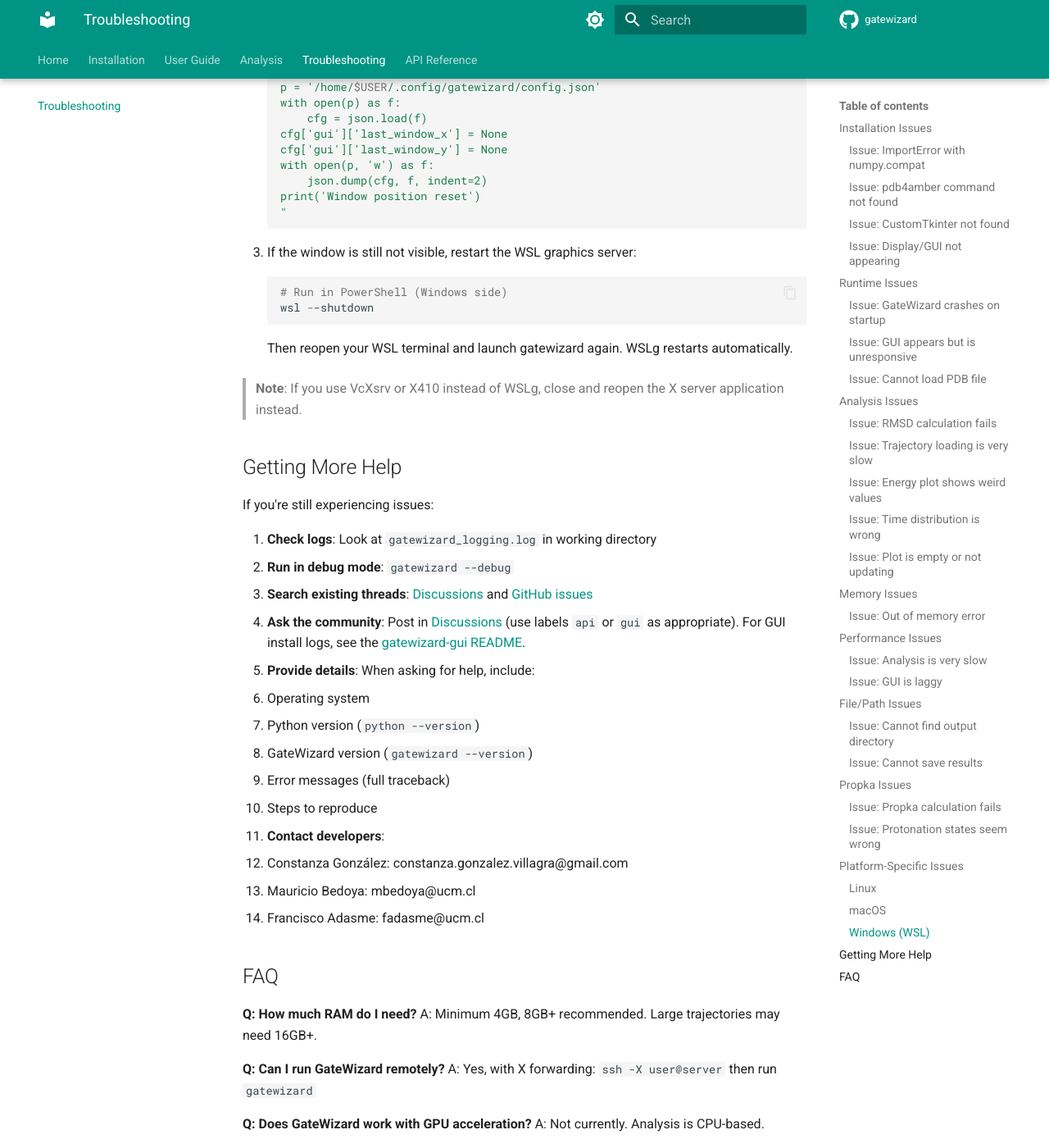
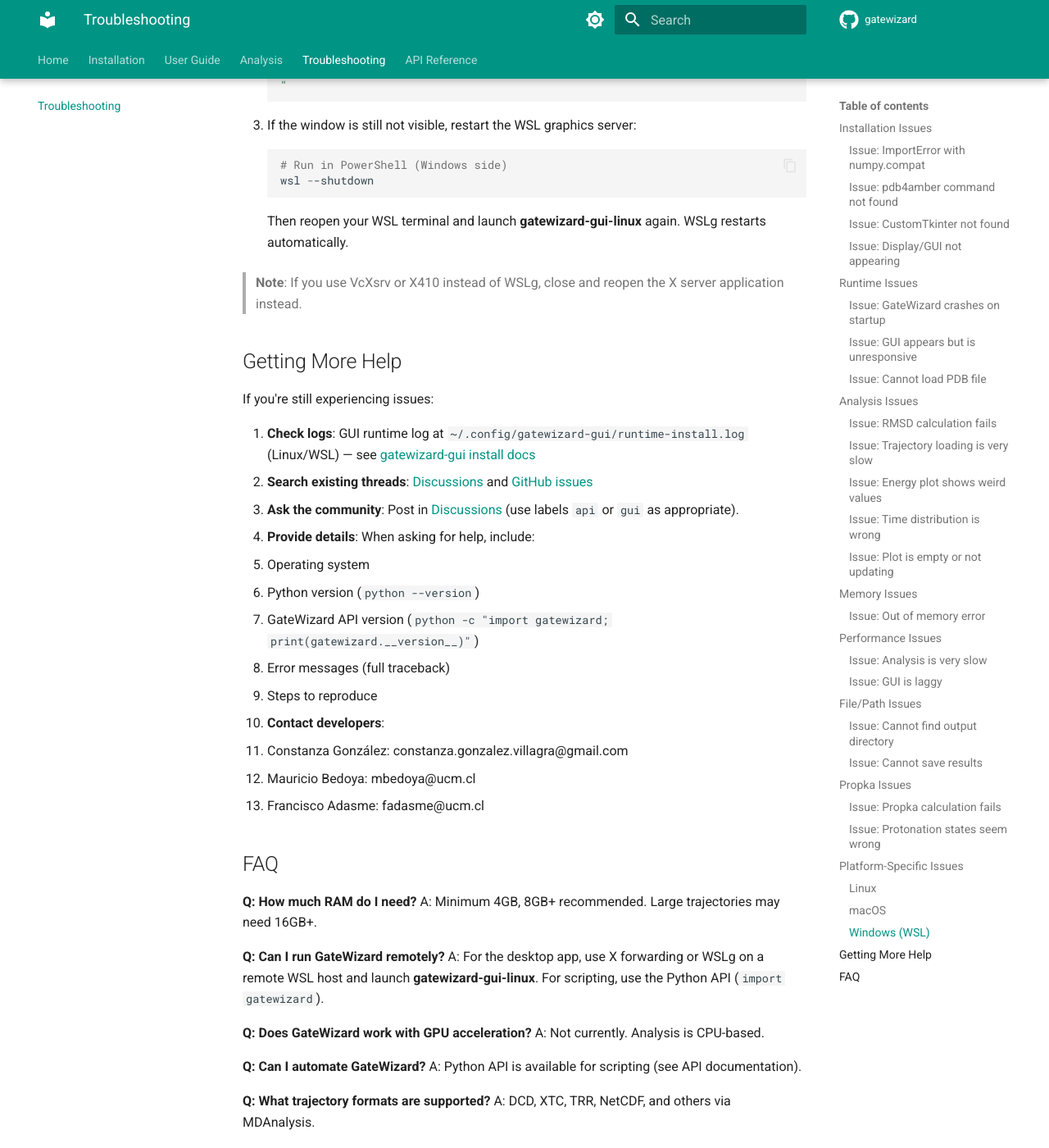
Before and after one commit to maurobedoya/gatewizard, an MkDocs documentation site: the page built from docs/troubleshooting.md, in a window 1280 px wide and 1400 px high, scrolled down 8154 px. Shown: the whole window at 82% size. Built offline with MkDocs 1.6.1 and Material for MkDocs 9.7.7, drawn with Linux system fonts in a browser that asks for light colours; comment, search, counter and statistics services are not loaded; the version menu is left out; some of the changed text lies outside the part shown.

Commit message:
Release API 1.0.43
Drops the gatewizard console command, and updates documentation.

````diff
--- a/docs/troubleshooting.md
+++ b/docs/troubleshooting.md
@@ -69,11 +69,8 @@ export DISPLAY=:0
 
 **On macOS**:
 ```bash
-# Install python.app for GUI support
-conda install -c conda-forge python.app
-
-# Run with pythonw
-pythonw -m gatewizard
+# For the desktop app, use gatewizard-gui from Applications
+# See https://github.com/franciscoadasme/gatewizard-gui#macos
 ```
 
 **On Windows WSL**:
@@ -99,12 +96,7 @@ python -c "import MDAnalysis"
 python -c "import parmed"
 ```
 
-**Check 3**: Run with debug mode
-```bash
-gatewizard --debug
-```
-
-**Solution**: Look at error messages and reinstall problematic packages.
+**Check 3**: For the desktop app, check install logs (see [gatewizard-gui README](https://github.com/franciscoadasme/gatewizard-gui#install))
 
 ### Issue: GUI appears but is unresponsive
 
@@ -398,9 +390,9 @@ This can happen after a crash, a display configuration change, or when the WSLg
 
 **Solution (step by step)**:
 
-1. Kill any running gatewizard process:
+1. Kill any running GateWizard GUI process:
 ```bash
-pkill -f gatewizard
+pkill -f gatewizard-gui
 ```
 
 2. Reset the saved window position:
@@ -423,7 +415,7 @@ print('Window position reset')
 # Run in PowerShell (Windows side)
 wsl --shutdown
 ```
-Then reopen your WSL terminal and launch gatewizard again. WSLg restarts automatically.
+Then reopen your WSL terminal and launch **gatewizard-gui-linux** again. WSLg restarts automatically.
 
 > **Note**: If you use VcXsrv or X410 instead of WSLg, close and reopen the X server application instead.
 
@@ -431,18 +423,17 @@ Then reopen your WSL terminal and launch gatewizard again. WSLg restarts automat
 
 If you're still experiencing issues:
 
-1. **Check logs**: Look at `gatewizard_logging.log` in working directory
-2. **Run in debug mode**: `gatewizard --debug`
-3. **Search existing threads**: [Discussions](https://github.com/maurobedoya/gatewizard/discussions) and [GitHub issues](https://github.com/maurobedoya/gatewizard/issues)
-4. **Ask the community**: Post in [Discussions](https://github.com/maurobedoya/gatewizard/discussions) (use labels `api` or `gui` as appropriate). For GUI install logs, see the [gatewizard-gui README](https://github.com/franciscoadasme/gatewizard-gui#install).
-5. **Provide details**: When asking for help, include:
+1. **Check logs**: GUI runtime log at `~/.config/gatewizard-gui/runtime-install.log` (Linux/WSL) — see [gatewizard-gui install docs](https://github.com/franciscoadasme/gatewizard-gui#install)
+2. **Search existing threads**: [Discussions](https://github.com/maurobedoya/gatewizard/discussions) and [GitHub issues](https://github.com/maurobedoya/gatewizard/issues)
+3. **Ask the community**: Post in [Discussions](https://github.com/maurobedoya/gatewizard/discussions) (use labels `api` or `gui` as appropriate).
+4. **Provide details**: When asking for help, include:
    - Operating system
    - Python version (`python --version`)
-   - GateWizard version (`gatewizard --version`)
+   - GateWizard API version (`python -c "import gatewizard; print(gatewizard.__version__)"`)
    - Error messages (full traceback)
    - Steps to reproduce
 
-6. **Contact developers**:
+5. **Contact developers**:
    - Constanza González: constanza.gonzalez.villagra@gmail.com
    - Mauricio Bedoya: mbedoya@ucm.cl
    - Francisco Adasme: fadasme@ucm.cl
@@ -453,7 +444,7 @@ If you're still experiencing issues:
 A: Minimum 4GB, 8GB+ recommended. Large trajectories may need 16GB+.
 
 **Q: Can I run GateWizard remotely?**
-A: Yes, with X forwarding: `ssh -X user@server` then run `gatewizard`
+A: For the desktop app, use X forwarding or WSLg on a remote WSL host and launch **gatewizard-gui-linux**. For scripting, use the Python API (`import gatewizard`).
 
 **Q: Does GateWizard work with GPU acceleration?**
 A: Not currently. Analysis is CPU-based.
--- a/gatewizard/__init__.py
+++ b/gatewizard/__init__.py
@@ -5,7 +5,7 @@
 Gatewizard - A tool for membrane protein preparation and analysis.
 """
 
-__version__ = "1.0.42"
+__version__ = "1.0.43"
 __author__ = "Constanza González, Mauricio Bedoya"
 __email__ = ""
 __license__ = "MIT"
--- a/pyproject.toml
+++ b/pyproject.toml
@@ -4,7 +4,7 @@ build-backend = "setuptools.build_meta"
 
 [project]
 name = "gatewizard"
-version = "1.0.42"
+version = "1.0.43"
 description = "A tool for membrane protein preparation and molecular dynamics analysis"
 readme = "README.md"
 license = {file = "LICENSE"}
@@ -53,9 +53,6 @@ full = [
     "openmm>=8.0",
 ]
 
-[project.scripts]
-gatewizard = "gatewizard.main:main"
-
 [tool.setuptools]
 packages = {find = {}}
 
````
Also changed, not shown: CHANGELOG.md (+6 -0 lines), docs/index.md (+8 -3 lines), docs/installation.md (+14 -13 lines), docs/user-guide.md (+1 -10 lines), 2 other files.
